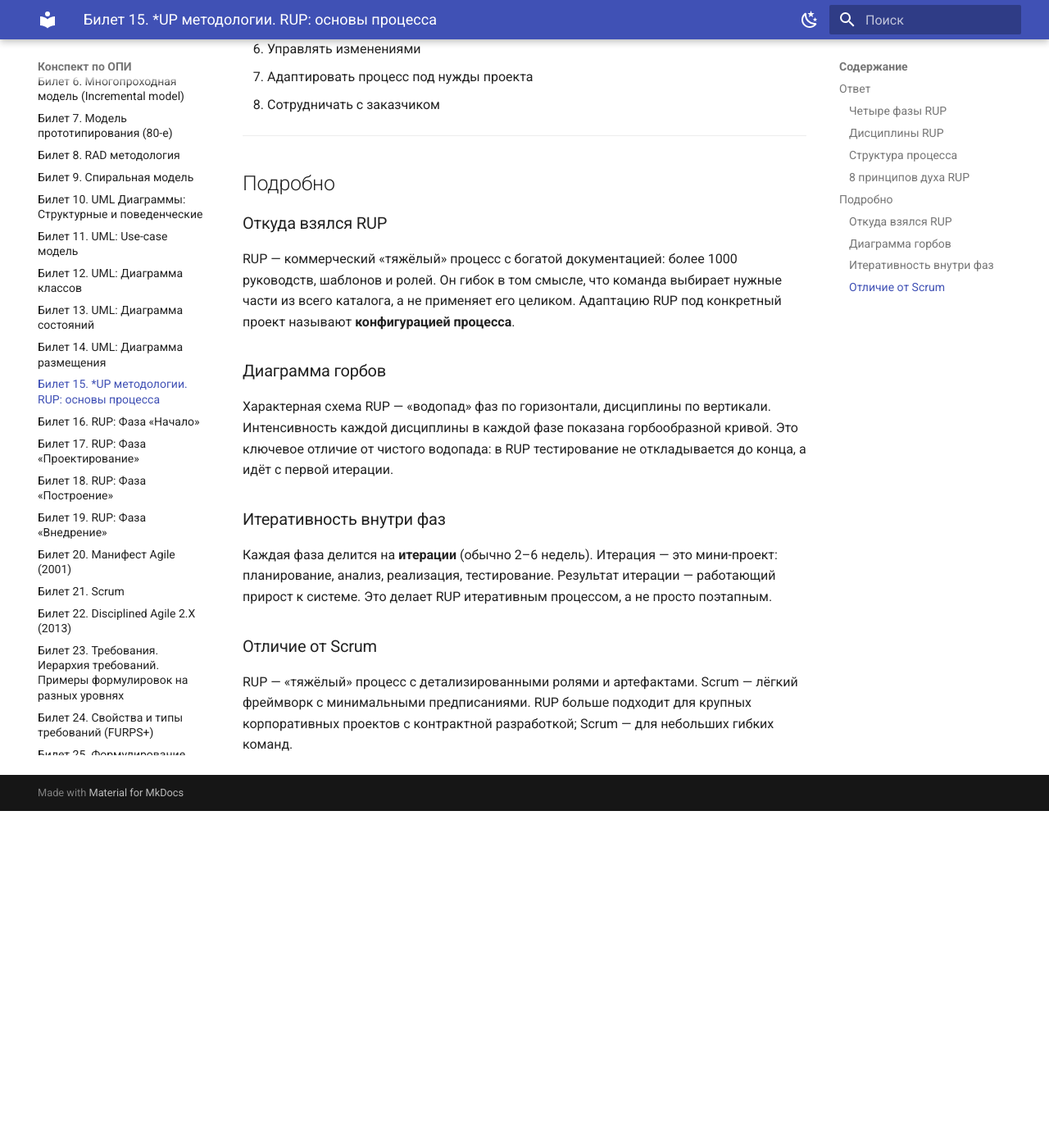
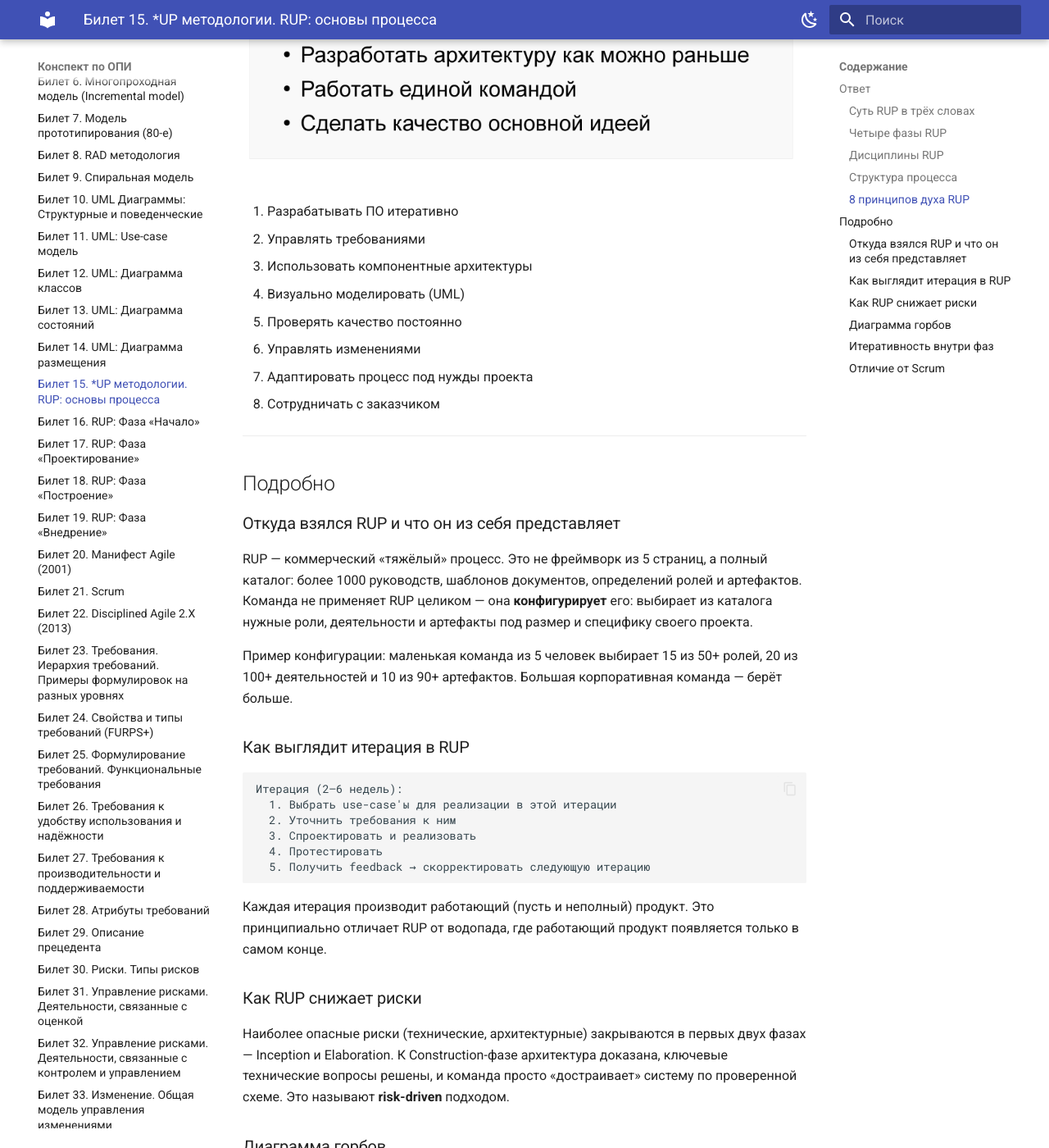
Before and after one commit to artem961/exam-opi-notes, an MkDocs documentation site: the page built from docs/15-rup-basics.md, in a window 1280 px wide and 1400 px high, scrolled down 3069 px. Shown: the whole window at 82% size. Built offline with MkDocs 1.6.1 and Material for MkDocs 9.7.7, drawn with Linux system fonts in a browser that asks for light colours; before the commit the page ends 4058 px from its top, so only the background shows below that; some of the changed text lies outside the part shown.

Commit message:
билеты 14,15: mermaid-схема вместо ASCII; расширить RUP-методологию

````diff
--- a/docs/15-rup-basics.md
+++ b/docs/15-rup-basics.md
@@ -3,6 +3,14 @@
 ## Ответ
 
 **\*UP (Unified Process)** — семейство итеративных объектно-ориентированных методологий, основанных на UML. Самый известный представитель — **RUP (Rational Unified Process)**, разработанный компанией Rational Software (позднее поглощённой IBM).
+
+### Суть RUP в трёх словах
+
+RUP строится на трёх ключевых идеях:
+
+- **Use-case driven** — вся разработка управляется прецедентами. Требования описываются через use-case, архитектура проектируется под их реализацию, тесты проверяют их выполнение.
+- **Architecture-centric** — в центре процесса находится архитектура системы. К концу второй фазы (Elaboration) архитектура должна быть стабильной; всё остальное — наполнение.
+- **Iterative and incremental** — проект не делается «водопадом». Каждая итерация (2–6 недель) — полный мини-цикл: требования → проектирование → реализация → тестирование. Риски снижаются итерация за итерацией.
 
 ### Четыре фазы RUP
 
@@ -49,9 +57,28 @@
 
 ## Подробно
 
-### Откуда взялся RUP
+### Откуда взялся RUP и что он из себя представляет
 
-RUP — коммерческий «тяжёлый» процесс с богатой документацией: более 1000 руководств, шаблонов и ролей. Он гибок в том смысле, что команда выбирает нужные части из всего каталога, а не применяет его целиком. Адаптацию RUP под конкретный проект называют **конфигурацией процесса**.
+RUP — коммерческий «тяжёлый» процесс. Это не фреймворк из 5 страниц, а полный каталог: более 1000 руководств, шаблонов документов, определений ролей и артефактов. Команда не применяет RUP целиком — она **конфигурирует** его: выбирает из каталога нужные роли, деятельности и артефакты под размер и специфику своего проекта.
+
+Пример конфигурации: маленькая команда из 5 человек выбирает 15 из 50+ ролей, 20 из 100+ деятельностей и 10 из 90+ артефактов. Большая корпоративная команда — берёт больше.
+
+### Как выглядит итерация в RUP
+
+```
+Итерация (2–6 недель):
+  1. Выбрать use-case'ы для реализации в этой итерации
+  2. Уточнить требования к ним
+  3. Спроектировать и реализовать
+  4. Протестировать
+  5. Получить feedback → скорректировать следующую итерацию
+```
+
+Каждая итерация производит работающий (пусть и неполный) продукт. Это принципиально отличает RUP от водопада, где работающий продукт появляется только в самом конце.
+
+### Как RUP снижает риски
+
+Наиболее опасные риски (технические, архитектурные) закрываются в первых двух фазах — Inception и Elaboration. К Construction-фазе архитектура доказана, ключевые технические вопросы решены, и команда просто «достраивает» систему по проверенной схеме. Это называют **risk-driven** подходом.
 
 ### Диаграмма горбов
 
````
Also changed, not shown: docs/14-uml-deployment-diagram.md (+4 -8 lines).
